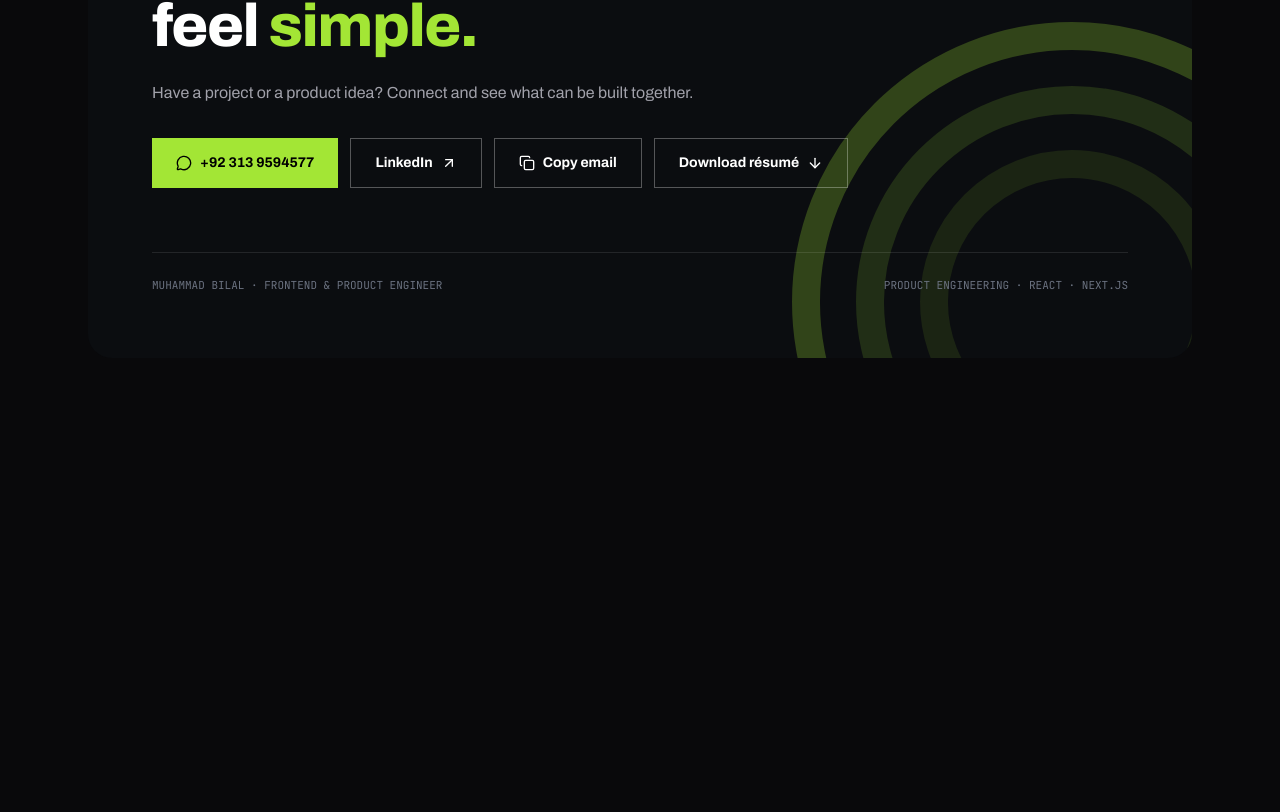
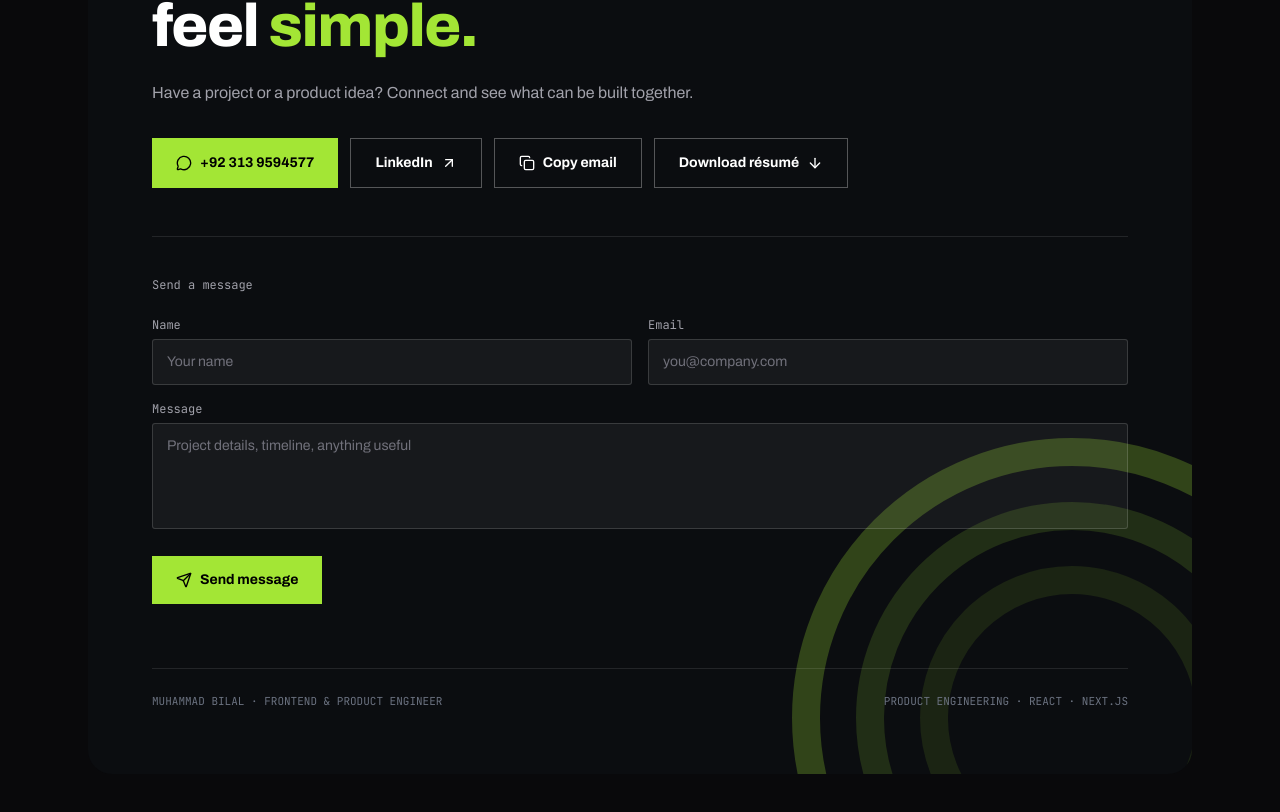
Before and after one commit to Bilal-Khan152/portfolio, a Next.js app: page / in a window 1280 px wide. Shown: the part 6598-7410 px from the top of the page. Before the commit the page ends 6996 px from the top, so only its background shows below. Built offline with nearby package versions, Linux system fonts and the light colour scheme; no server answers.

Commit message:
Contact: add EmailJS message form to the footer contact card

```diff
--- /dev/null
+++ b/components/ContactForm.jsx
@@ -0,0 +1,132 @@
+'use client';
+
+import { useState } from 'react';
+import { toast } from 'sonner';
+import { Send } from 'lucide-react';
+
+const SERVICE_ID = process.env.NEXT_PUBLIC_EMAILJS_SERVICE_ID;
+const TEMPLATE_ID = process.env.NEXT_PUBLIC_EMAILJS_TEMPLATE_ID;
+const PUBLIC_KEY = process.env.NEXT_PUBLIC_EMAILJS_PUBLIC_KEY;
+
+const inputClass =
+  'mt-1.5 w-full rounded-[3px] border border-white/15 bg-white/5 px-3.5 py-3 font-sans text-sm text-zinc-100 outline-none transition-colors placeholder:text-zinc-500 focus:border-lime-400';
+
+const labelClass = 'block font-mono text-xs text-[#A1A1AA]';
+
+export default function ContactForm() {
+  const [form, setForm] = useState({ name: '', email: '', message: '' });
+  const [errors, setErrors] = useState({});
+  const [sending, setSending] = useState(false);
+
+  const set = (key) => (e) => {
+    const value = e.target.value;
+    setForm((f) => ({ ...f, [key]: value }));
+    setErrors((err) => (err[key] ? { ...err, [key]: undefined } : err));
+  };
+
+  const onSubmit = async (e) => {
+    e.preventDefault();
+    const next = {};
+    if (!form.name.trim()) next.name = 'Name is required';
+    if (!form.email.trim()) next.email = 'Email is required';
+    else if (!/^[^\s@]+@[^\s@]+\.[^\s@]+$/.test(form.email.trim()))
+      next.email = 'Enter a valid email address';
+    if (!form.message.trim()) next.message = 'Message is required';
+    setErrors(next);
+    if (Object.keys(next).length) return;
+
+    setSending(true);
+    try {
+      const res = await fetch('https://api.emailjs.com/api/v1.0/email/send', {
+        method: 'POST',
+        headers: { 'Content-Type': 'application/json' },
+        body: JSON.stringify({
+          service_id: SERVICE_ID,
+          template_id: TEMPLATE_ID,
+          user_id: PUBLIC_KEY,
+          template_params: {
+            name: form.name.trim(),
+            email: form.email.trim(),
+            message: form.message.trim(),
+            time: new Date().toLocaleString('en-GB', {
+              dateStyle: 'medium',
+              timeStyle: 'short',
+            }),
+          },
+        }),
+      });
+      if (!res.ok) throw new Error('EmailJS send failed');
+      toast.success('Message sent');
+      setForm({ name: '', email: '', message: '' });
+    } catch {
+      toast.error('Could not send your message', {
+        description: 'Please try again, or use WhatsApp or email above.',
+      });
+    } finally {
+      setSending(false);
+    }
+  };
+
+  return (
+    <form onSubmit={onSubmit} noValidate className="mt-6">
+      <div className="grid gap-4 sm:grid-cols-2">
+        <div>
+          <label htmlFor="contact-name" className={labelClass}>
+            Name
+          </label>
+          <input
+            id="contact-name"
+            type="text"
+            value={form.name}
+            onChange={set('name')}
+            placeholder="Your name"
+            className={`${inputClass} ${errors.name ? 'border-red-400' : ''}`}
+          />
+          {errors.name && (
+            <p className="mt-1.5 text-xs text-red-400">{errors.name}</p>
+          )}
+        </div>
+        <div>
+          <label htmlFor="contact-email" className={labelClass}>
+            Email
+          </label>
+          <input
+            id="contact-email"
+            type="email"
+            value={form.email}
+            onChange={set('email')}
+            placeholder="you@company.com"
+            className={`${inputClass} ${errors.email ? 'border-red-400' : ''}`}
+          />
+          {errors.email && (
+            <p className="mt-1.5 text-xs text-red-400">{errors.email}</p>
+          )}
+        </div>
+      </div>
+      <div className="mt-4">
+        <label htmlFor="contact-message" className={labelClass}>
+          Message
+        </label>
+        <textarea
+          id="contact-message"
+          rows={4}
+          value={form.message}
+          onChange={set('message')}
+          placeholder="Project details, timeline, anything useful"
+          className={`${inputClass} resize-none ${errors.message ? 'border-red-400' : ''}`}
+        />
+        {errors.message && (
+          <p className="mt-1.5 text-xs text-red-400">{errors.message}</p>
+        )}
+      </div>
+      <button
+        type="submit"
+        disabled={sending}
+        className="mt-5 inline-flex cursor-pointer items-center gap-2 bg-[#A3E635] px-6 py-3.5 font-sans text-sm font-bold text-black transition-colors hover:bg-[#b9f04e] disabled:cursor-wait disabled:opacity-70"
+      >
+        <Send size={16} />
+        {sending ? 'Sending...' : 'Send message'}
+      </button>
+    </form>
+  );
+}
--- a/components/Footer.jsx
+++ b/components/Footer.jsx
@@ -2,6 +2,7 @@
 
 import { useState } from 'react';
 import Reveal from './Reveal';
+import ContactForm from './ContactForm';
 import { ArrowDown, ArrowUpRight, Copy, Check, MessageCircle } from 'lucide-react';
 
 const EMAIL = 'bilalkhandev66@gmail.com';
@@ -92,6 +93,13 @@ export default function Footer() {
                 </a>
               </div>
 
+              <div className="mt-12 border-t border-white/10 pt-10">
+                <p className="font-mono text-xs text-[#A1A1AA]">
+                  Send a message
+                </p>
+                <ContactForm />
+              </div>
+
               <div className="mt-16 pt-6 border-t border-white/10 flex flex-col sm:flex-row justify-between gap-2">
                 <p className="font-mono text-[11px] text-[#6B7280]">
                   MUHAMMAD BILAL · FRONTEND &amp; PRODUCT ENGINEER
```
